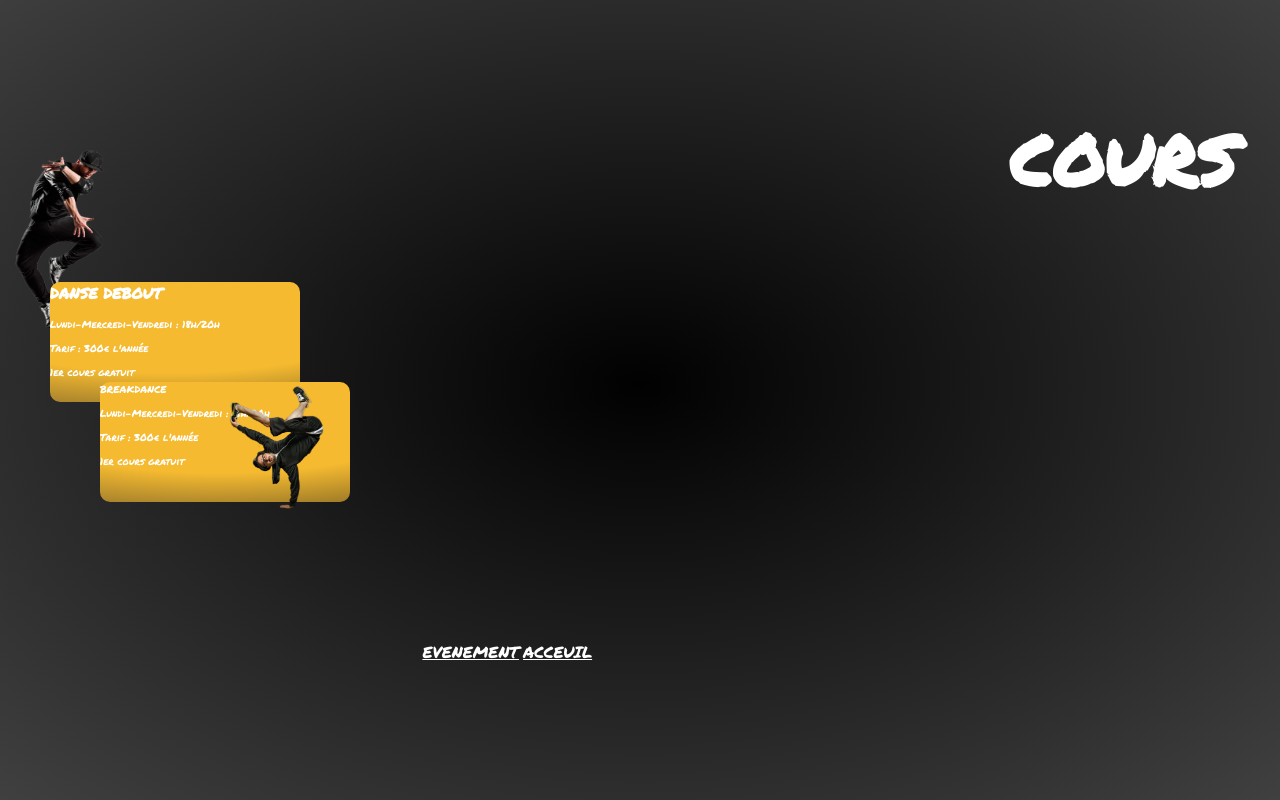
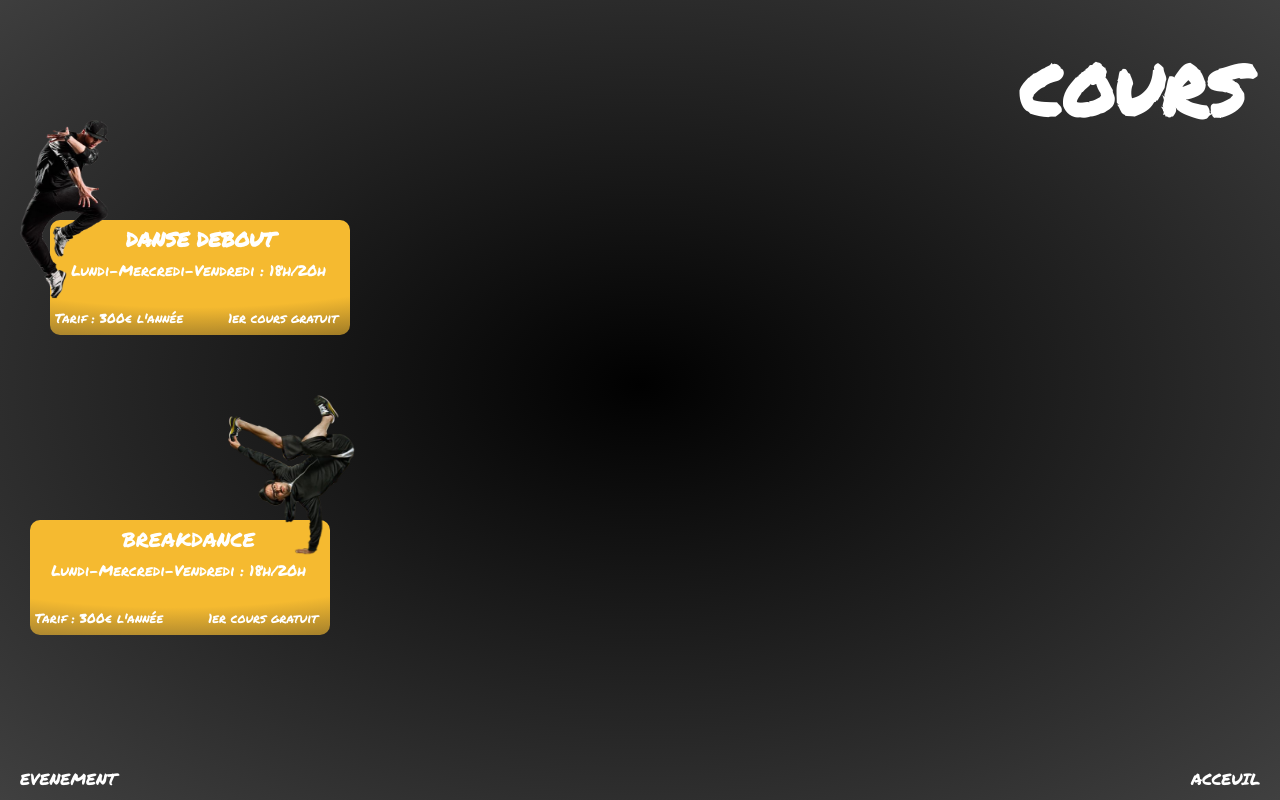
Before and after one commit to randji/sodance, a PHP site: page /cours.html in a window 1280 px wide. Run offline with PHP 8.4, Linux system fonts and the light colour scheme.

Commit message:
positionnement des éléments sans animation

```diff
--- a/cours.html
+++ b/cours.html
@@ -9,32 +9,36 @@
     <link rel="stylesheet" href="css/StyleCours.css">
     <title>COURS</title>
 </head>
+
 <body class="grid-container">
     <header>
         <h1 class="banniere">COURS</h1>
     </header>
 
 
-    <main>
-        <img class="PersoDebout" src="IMG/PersoDanseDebout.png" alt="danse hip hop">
         <div class="debout">
-            <h2>DANSE DEBOUT</h2>
-            <p>Lundi-Mercredi-Vendredi : 18h/20h</p>
-            <p>Tarif : 300€ l'année</p>
-            <p>1er cours gratuit</p>
+            <img class="PersoDebout" src="IMG/PersoDanseDebout.png" alt="danse hip hop">
+            <h2 class="titre">DANSE DEBOUT</h2>
+            <p class="jour">Lundi-Mercredi-Vendredi : 18h/20h</p>
+            <div class="prix">
+                <p class="tarif">Tarif : 300€ l'année</p>
+                <p class="promo">1er cours gratuit</p>
+            </div>
         </div>
 
         <div class="breakdance">
             <img class="PersoSol" src="IMG/PersoDanseSol.png" alt="breakdancer">
-            <p>BREAKDANCE</p>
-            <p>Lundi-Mercredi-Vendredi : 18h/20h</p>
-            <p>Tarif : 300€ l'année</p>
-            <p>1er cours gratuit</p>
+            <p class="titre">BREAKDANCE</p>
+            <p class="jour">Lundi-Mercredi-Vendredi : 18h/20h</p>
+            <div class="prix">
+                <p class="tarif">Tarif : 300€ l'année</p>
+                <p class="promo">1er cours gratuit</p>
+            </div>
         </div>
-    </main>
-    <footer>
+
+
         <a class="evenement" href="evenement.html">EVENEMENT</a>
         <a class="home" href="home.html">ACCEUIL</a>
-    </footer>
+
 </body>
 </html>
--- a/css/StyleCours.css
+++ b/css/StyleCours.css
@@ -6,10 +6,11 @@
 .grid-container{
     display: grid;
     grid-template-columns: 33% 33% 33%;
-    grid-template-rows: 30% 50% 20%;
+    grid-template-rows: 20% 35% 35% 10%;
     grid-template-areas:
     'header header header'
     'debout debout debout'
+    'sol sol sol'
     'l_footer footer r_footer';
 }
 
@@ -19,7 +20,6 @@ body{
     height: 100vh;
 }
 header{
-
     grid-area: header;
     position: relative;
 }
@@ -30,69 +30,98 @@ header{
     font-family: 'Permanent Marker', cursive;
     font-size: 70px;
     position: absolute;
-    right: 30px;
-    bottom: 30px;
+    right: 20px;
+    bottom: 20px;
     margin: 0;
 }
-main{
+
+.PersoDebout{
     grid-area: debout;
-    /* position: relative; */
-    padding: 0;
-}
-.PersoDebout{
     position: absolute;
     width: 89px;
     height: 183px;
-    left: 15px;
-    top: 150px;
+    left: -30px;
+    top: -100px;
 }
 .PersoSol{
+    grid-area: sol;
     position: absolute;
-    width: 114px;
-    height: 136px;
-    right: 15px;
-    top: 0px;
+    width: 154px;
+    height: 176px;
+    right: -40px;
+    top: -130px;
+}
 
-}
 .debout{
+    grid-area: debout;
     position: relative;
     left: 50px;
-    top: 30px;
+    top: 60px;
+}
 
+.breakdance{
+    grid-area: sol;
+    position: relative;
+    bottom: -80px;
+    right: -30px;
 }
-.breakdance{
-    position: relative;
-    bottom: 0;
-    right: -100px;
 
-
-
-
-}
 .debout, .breakdance{
     background: radial-gradient(225.72% 122.87% at 47.48% 29.89%, #F5BA30 37.43%, rgba(245, 186, 48, 0.00) 100%);
     border-radius: 10px;
-    width: 250px;
-    height: 120px;
+    width: 300px;
+    height: 115px;
     color: white;
     font-family: 'Permanent Marker', cursive;
-    font-size: 10px;
-    margin-right: 0;
-    padding-right: 0;
+    font-size: 13px;
+    display: flex;
+    flex-direction: column;
+    margin: 0;
+    padding: 0;
 }
-footer{
-    grid-area: footer;
+.titre{
+    font-size: 20px;
+    margin: 5px 25% 5px auto;
+
 }
+.jour{
+    margin: 0px 8% 15px auto;
+    font-size: 15px;
+}
+.prix{
+    display: flex;
+    flex-direction: row;
+    width: 100%;
+    padding: 0;
+    margin: 0;
+    align-items: center;
+}
+.tarif{
+    display: flex;
+    margin-right: 15%;
+    margin-left: 5px;
+    justify-content: start;
+
+}
+
+
 .evenement, .home{
     color: white;
     font-family: 'Permanent Marker', cursive;
 }
+
 .evenement{
     grid-area: l_footer;
-    position: relative;
-    left: 0;
-    bottom: 0;
+    position: absolute;
+    left: 20px;
+    bottom: 10px;
+    text-decoration: none;
 }
+
 .home{
     grid-area: r_footer;
+    position: absolute;
+    right: 20px;
+    bottom: 10px;
+    text-decoration: none;
 }
```
